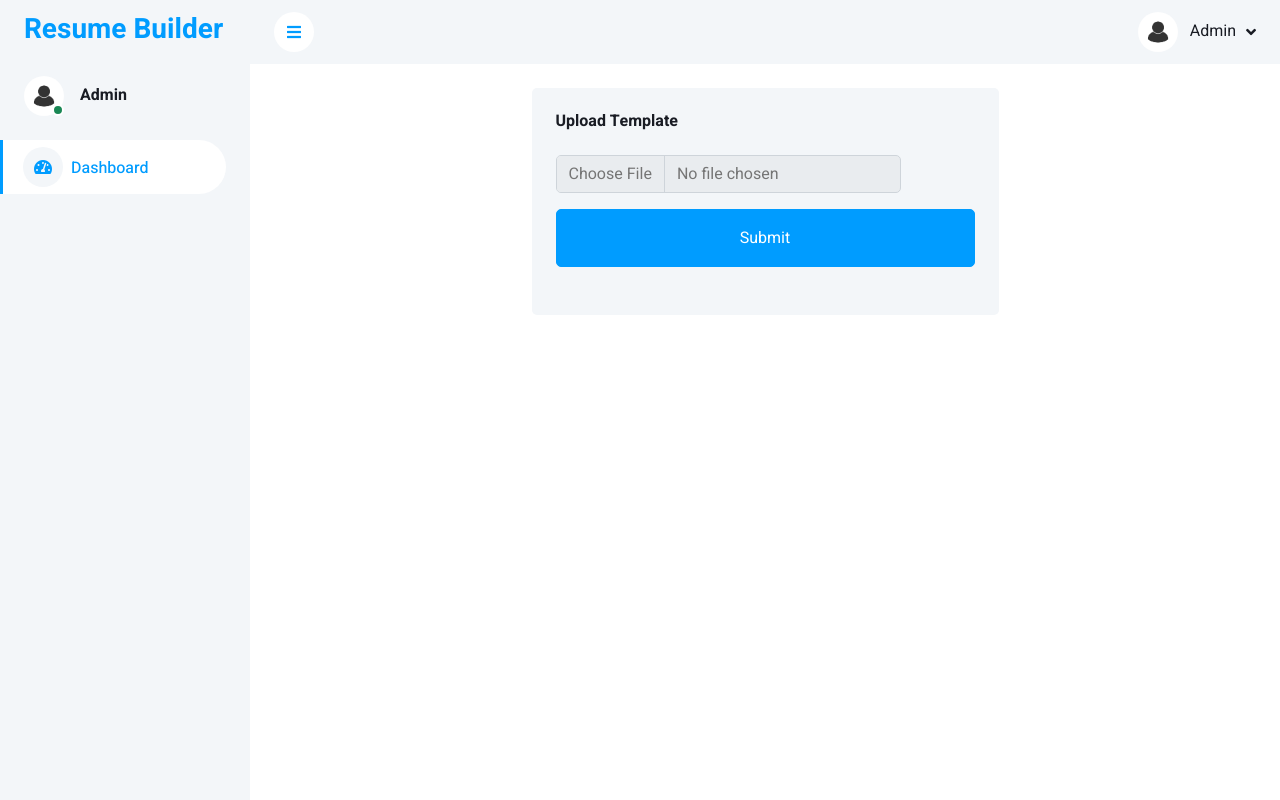
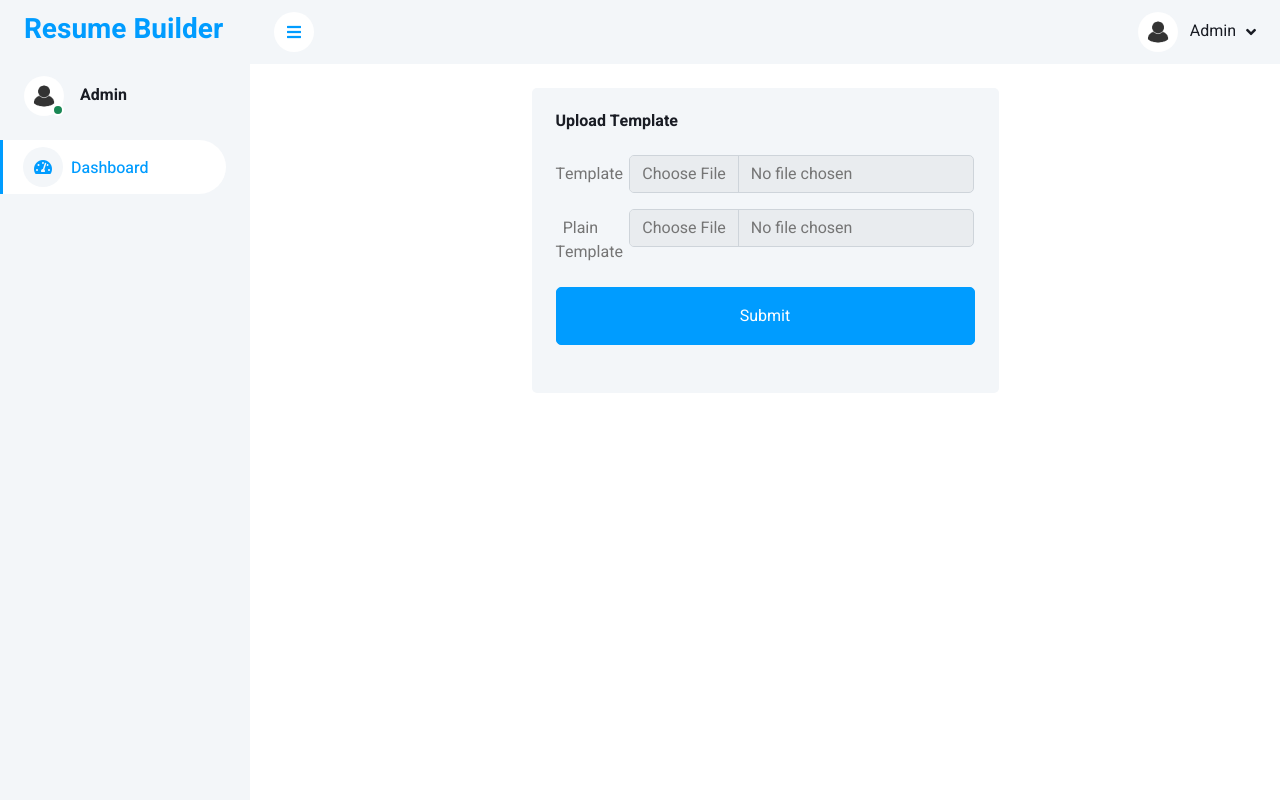
Before and after one commit to Sangeeta-g-d/resume_final, a Django app: page /admin_db in a window 1280 px wide. Run offline with Django 4.2, Linux system fonts and the light colour scheme; some libraries are stand-ins or nearby versions.

Commit message:
new template db

```diff
--- a/landing_page/models.py
+++ b/landing_page/models.py
@@ -4,4 +4,6 @@ from django.db import models
 
 
 class Templates(models.Model):
-    template = models.FileField(upload_to='templates/')
+
+    template = models.FileField(upload_to='shared_template_folder/',default="template")
+    plain_template = models.FileField(upload_to='shared_template_folder/',default="plain template")
--- a/landing_page/templates/admin_db.html
+++ b/landing_page/templates/admin_db.html
@@ -114,9 +114,16 @@
                     <form method="post" enctype="multipart/form-data">
                         {% csrf_token %}
                         <div class="row mb-3">
-
+                            <label for="inputEmail3" class="col-sm-2 col-form-label">
+                                 Template</label>
                             <div class="col-sm-10">
                                 <input type="file" name="template" class="form-control" id="inputEmail3">
+                            </div>
+                        </div>
+                        <div class="row mb-3">
+                            <label for="inputEmail3"  class="col-sm-2 col-form-label"> Plain Template</label>
+                            <div class="col-sm-10">
+                                <input type="file" name="plain_template" class="form-control" id="inputEmail3">
                             </div>
                         </div>
 
--- a/landing_page/views.py
+++ b/landing_page/views.py
@@ -32,7 +32,8 @@ def admin_db(request):
     if request.method == 'POST':
         print("hiiiiiiiiiiii")
         template = request.FILES.get('template')
-        obj = Templates.objects.create(template=template)
+        plain_template = request.FILES.get('plain_template')
+        obj = Templates.objects.create(template=template,plain_template=plain_template)
         return redirect('/admin_db')
 
     return render(request,'admin_db.html')
```
Also changed, not shown: db.sqlite3, landing_page/migrations/0002_delete_templates.py (added), landing_page/migrations/0003_initial.py (added), landing_page/migrations/0004_remove_templates_plain_template_and_more.py (added), 2 other files.
